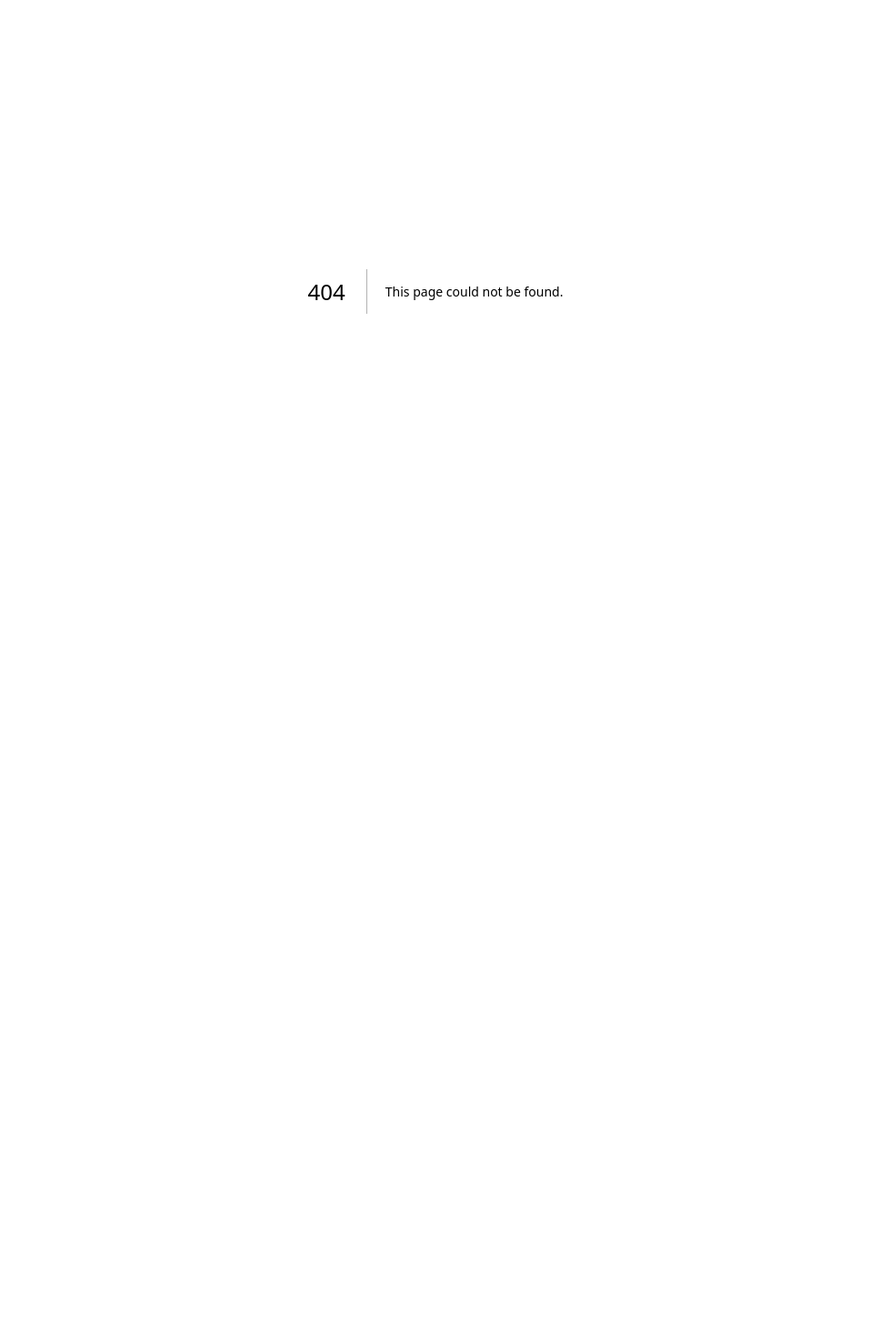
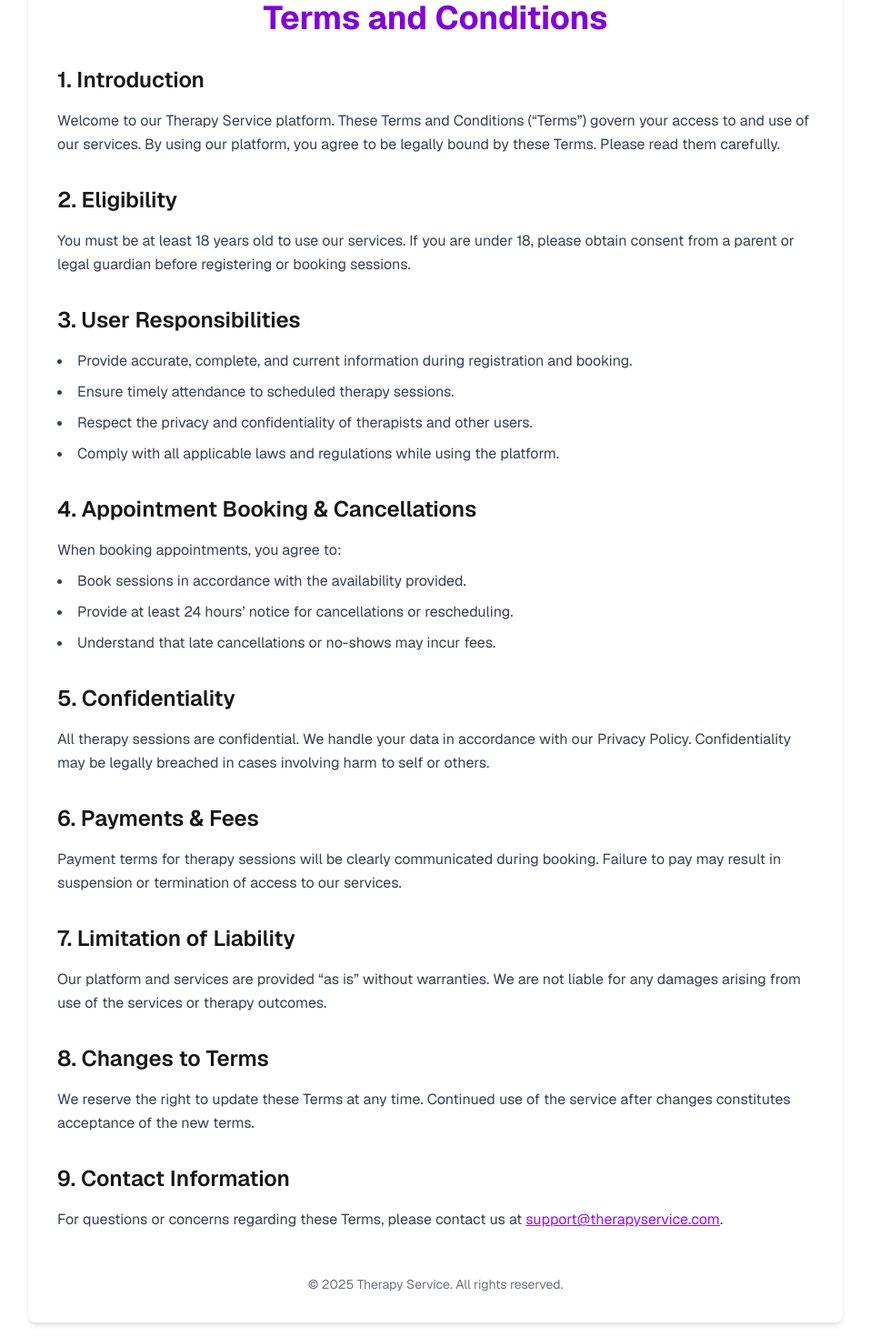
Before and after one commit to NathanKhonyongwa/AppointmentBooking, a Next.js app in the folder appointment/: page /Customer/Terms in a window 1280 px wide. Before the commit this address had no page. Shown: the part 80-1550 px from the top of the page at 91% size, without its empty margins (161-1118 px from the left). Before the commit the page ends 800 px from the top, so only its background shows below. Built offline with nearby package versions, Linux system fonts and the light colour scheme.

Commit message:
Terms and Conditions

```diff
--- a/appointment/src/app/Customer/Navbar/page.js
+++ b/appointment/src/app/Customer/Navbar/page.js
@@ -1,24 +1,25 @@
 "use client";
 
-import Link from 'next/link';
-import { usePathname } from 'next/navigation';
+import Link from "next/link";
+import { usePathname } from "next/navigation";
 import {
   HomeIcon,
   CalendarDaysIcon,
   ClipboardDocumentListIcon,
   UserCircleIcon,
   Cog6ToothIcon,
-} from '@heroicons/react/24/outline';
+  ArrowRightOnRectangleIcon,
+} from "@heroicons/react/24/outline";
 
 const navItems = [
-  { name: 'Home', href: '/Customer', icon: HomeIcon },
-  { name: 'Book Appointment', href: '../Customer/MyBookings', icon: CalendarDaysIcon },
-  { name: 'My Sessions', href: '/client/sessions', icon: ClipboardDocumentListIcon },
-  { name: 'Profile', href: '/client/profile', icon: UserCircleIcon },
-  { name: 'Settings', href: '/client/settings', icon: Cog6ToothIcon },
+  { name: "Home", href: "/Customer", icon: HomeIcon },
+  { name: "Book Appointment", href: "/Customer/MyBookings", icon: CalendarDaysIcon },
+  { name: "My Sessions", href: "/client/sessions", icon: ClipboardDocumentListIcon },
+  { name: "Profile", href: "/client/profile", icon: UserCircleIcon },
+  { name: "Settings", href: "/client/settings", icon: Cog6ToothIcon },
 ];
 
-export default function ClientNavbar() {
+export default function Navbar() {
   const pathname = usePathname();
 
   return (
@@ -37,8 +38,8 @@ export default function ClientNavbar() {
                     className={`flex items-center gap-1 px-3 py-2 rounded-md text-sm font-medium
                       ${
                         isActive
-                          ? 'text-purple-700 bg-purple-100'
-                          : 'text-gray-600 hover:text-purple-700 hover:bg-purple-50'
+                          ? "text-purple-700 bg-purple-100"
+                          : "text-gray-600 hover:text-purple-700 hover:bg-purple-50"
                       } transition`}
                   >
                     <Icon className="w-5 h-5" />
@@ -49,7 +50,14 @@ export default function ClientNavbar() {
             })}
           </ul>
 
-          {/* Mobile menu button - optional for future */}
+          {/* Logout button */}
+          <Link
+            href="/logout"
+            className="hidden md:flex items-center gap-1 px-3 py-2 rounded-md text-sm font-medium text-red-600 hover:bg-red-100 transition"
+          >
+            <ArrowRightOnRectangleIcon className="w-5 h-5" />
+            Logout
+          </Link>
         </div>
       </div>
     </nav>
--- /dev/null
+++ b/appointment/src/app/Customer/Terms/page.js
@@ -0,0 +1,98 @@
+'use client';
+
+import Link from 'next/link';
+
+export default function TermsAndConditions() {
+  return (
+    <main className="max-w-4xl mx-auto p-8 bg-white rounded-lg shadow-md my-12 font-sans">
+      <h1 className="text-4xl font-bold text-purple-700 mb-8 text-center">
+        Terms and Conditions
+      </h1>
+
+      <section className="mb-8">
+        <h2 className="text-2xl font-semibold mb-4">1. Introduction</h2>
+        <p className="text-gray-700 leading-relaxed">
+          Welcome to our Therapy Service platform. These Terms and Conditions (“Terms”) govern your
+          access to and use of our services. By using our platform, you agree to be legally bound
+          by these Terms. Please read them carefully.
+        </p>
+      </section>
+
+      <section className="mb-8">
+        <h2 className="text-2xl font-semibold mb-4">2. Eligibility</h2>
+        <p className="text-gray-700 leading-relaxed">
+          You must be at least 18 years old to use our services. If you are under 18, please obtain
+          consent from a parent or legal guardian before registering or booking sessions.
+        </p>
+      </section>
+
+      <section className="mb-8">
+        <h2 className="text-2xl font-semibold mb-4">3. User Responsibilities</h2>
+        <ul className="list-disc list-inside text-gray-700 space-y-2 leading-relaxed">
+          <li>Provide accurate, complete, and current information during registration and booking.</li>
+          <li>Ensure timely attendance to scheduled therapy sessions.</li>
+          <li>Respect the privacy and confidentiality of therapists and other users.</li>
+          <li>Comply with all applicable laws and regulations while using the platform.</li>
+        </ul>
+      </section>
+
+      <section className="mb-8">
+        <h2 className="text-2xl font-semibold mb-4">4. Appointment Booking & Cancellations</h2>
+        <p className="text-gray-700 leading-relaxed mb-2">
+          When booking appointments, you agree to:
+        </p>
+        <ul className="list-disc list-inside text-gray-700 space-y-2 leading-relaxed">
+          <li>Book sessions in accordance with the availability provided.</li>
+          <li>Provide at least 24 hours’ notice for cancellations or rescheduling.</li>
+          <li>Understand that late cancellations or no-shows may incur fees.</li>
+        </ul>
+      </section>
+
+      <section className="mb-8">
+        <h2 className="text-2xl font-semibold mb-4">5. Confidentiality</h2>
+        <p className="text-gray-700 leading-relaxed">
+          All therapy sessions are confidential. We handle your data in accordance with our Privacy
+          Policy. Confidentiality may be legally breached in cases involving harm to self or others.
+        </p>
+      </section>
+
+      <section className="mb-8">
+        <h2 className="text-2xl font-semibold mb-4">6. Payments & Fees</h2>
+        <p className="text-gray-700 leading-relaxed">
+          Payment terms for therapy sessions will be clearly communicated during booking. Failure
+          to pay may result in suspension or termination of access to our services.
+        </p>
+      </section>
+
+      <section className="mb-8">
+        <h2 className="text-2xl font-semibold mb-4">7. Limitation of Liability</h2>
+        <p className="text-gray-700 leading-relaxed">
+          Our platform and services are provided “as is” without warranties. We are not liable for
+          any damages arising from use of the services or therapy outcomes.
+        </p>
+      </section>
+
+      <section className="mb-8">
+        <h2 className="text-2xl font-semibold mb-4">8. Changes to Terms</h2>
+        <p className="text-gray-700 leading-relaxed">
+          We reserve the right to update these Terms at any time. Continued use of the service
+          after changes constitutes acceptance of the new terms.
+        </p>
+      </section>
+
+      <section className="mb-8">
+        <h2 className="text-2xl font-semibold mb-4">9. Contact Information</h2>
+        <p className="text-gray-700 leading-relaxed">
+          For questions or concerns regarding these Terms, please contact us at{' '}
+          <a href="mailto:support@therapyservice.com" className="text-purple-600 underline">
+            support@therapyservice.com
+          </a>.
+        </p>
+      </section>
+
+      <footer className="text-center text-gray-500 text-sm mt-12">
+        &copy; {new Date().getFullYear()} Therapy Service. All rights reserved.
+      </footer>
+    </main>
+  );
+}
--- a/appointment/src/app/Register/page.js
+++ b/appointment/src/app/Register/page.js
@@ -8,15 +8,39 @@ export default function RegisterPage() {
     email: '',
     password: '',
     confirmPassword: '',
+    acceptedTerms: false,
   });
 
+  const [errors, setErrors] = useState({});
+
   const handleChange = (e) => {
-    setForm({ ...form, [e.target.name]: e.target.value });
+    const { name, value, type, checked } = e.target;
+    setForm((prev) => ({
+      ...prev,
+      [name]: type === 'checkbox' ? checked : value,
+    }));
+    setErrors((prev) => ({ ...prev, [name]: '' }));
+  };
+
+  const validate = () => {
+    const errs = {};
+    if (!form.name.trim()) errs.name = 'Name is required';
+    if (!form.email.trim()) errs.email = 'Email is required';
+    if (!form.password) errs.password = 'Password is required';
+    if (form.password !== form.confirmPassword)
+      errs.confirmPassword = 'Passwords do not match';
+    if (!form.acceptedTerms) errs.acceptedTerms = 'You must accept the terms';
+    return errs;
   };
 
   const handleSubmit = (e) => {
     e.preventDefault();
-    // Add your registration logic here: validation, API calls, etc.
+    const validationErrors = validate();
+    if (Object.keys(validationErrors).length > 0) {
+      setErrors(validationErrors);
+      return;
+    }
+    // Your registration logic here (e.g., API call)
     alert('Registration form submitted!');
   };
 
@@ -27,6 +51,7 @@ export default function RegisterPage() {
           Register Account
         </h2>
         <form onSubmit={handleSubmit} className="space-y-5">
+          {/* Name */}
           <div>
             <label className="block text-gray-800 text-sm mb-1" htmlFor="name">
               Full Name
@@ -37,10 +62,17 @@ export default function RegisterPage() {
               id="name"
               value={form.name}
               onChange={handleChange}
+              className={`w-full px-4 py-3 rounded-xl bg-gray-100 border ${
+                errors.name ? 'border-red-500' : 'border-gray-200'
+              } focus:outline-none focus:ring-2 focus:ring-purple-300`}
               required
-              className="w-full px-4 py-3 rounded-xl bg-gray-100 border border-gray-200 focus:outline-none focus:ring-2 focus:ring-purple-300"
             />
+            {errors.name && (
+              <p className="text-red-500 text-sm mt-1">{errors.name}</p>
+            )}
           </div>
+
+          {/* Email */}
           <div>
             <label className="block text-gray-800 text-sm mb-1" htmlFor="email">
               Email Address
@@ -51,12 +83,22 @@ export default function RegisterPage() {
               id="email"
               value={form.email}
               onChange={handleChange}
+              className={`w-full px-4 py-3 rounded-xl bg-gray-100 border ${
+                errors.email ? 'border-red-500' : 'border-gray-200'
+              } focus:outline-none focus:ring-2 focus:ring-purple-300`}
               required
-              className="w-full px-4 py-3 rounded-xl bg-gray-100 border border-gray-200 focus:outline-none focus:ring-2 focus:ring-purple-300"
             />
+            {errors.email && (
+              <p className="text-red-500 text-sm mt-1">{errors.email}</p>
+            )}
           </div>
+
+          {/* Password */}
           <div>
-            <label className="block text-gray-800 text-sm mb-1" htmlFor="password">
+            <label
+              className="block text-gray-800 text-sm mb-1"
+              htmlFor="password"
+            >
               Password
             </label>
             <input
@@ -65,12 +107,22 @@ export default function RegisterPage() {
               id="password"
               value={form.password}
               onChange={handleChange}
+              className={`w-full px-4 py-3 rounded-xl bg-gray-100 border ${
+                errors.password ? 'border-red-500' : 'border-gray-200'
+              } focus:outline-none focus:ring-2 focus:ring-purple-300`}
               required
-              className="w-full px-4 py-3 rounded-xl bg-gray-100 border border-gray-200 focus:outline-none focus:ring-2 focus:ring-purple-300"
             />
+            {errors.password && (
+              <p className="text-red-500 text-sm mt-1">{errors.password}</p>
+            )}
           </div>
+
+          {/* Confirm Password */}
           <div>
-            <label className="block text-gray-800 text-sm mb-1" htmlFor="confirmPassword">
+            <label
+              className="block text-gray-800 text-sm mb-1"
+              htmlFor="confirmPassword"
+            >
               Confirm Password
             </label>
             <input
@@ -79,14 +131,54 @@ export default function RegisterPage() {
               id="confirmPassword"
               value={form.confirmPassword}
               onChange={handleChange}
+              className={`w-full px-4 py-3 rounded-xl bg-gray-100 border ${
+                errors.confirmPassword ? 'border-red-500' : 'border-gray-200'
+              } focus:outline-none focus:ring-2 focus:ring-purple-300`}
               required
-              className="w-full px-4 py-3 rounded-xl bg-gray-100 border border-gray-200 focus:outline-none focus:ring-2 focus:ring-purple-300"
             />
+            {errors.confirmPassword && (
+              <p className="text-red-500 text-sm mt-1">{errors.confirmPassword}</p>
+            )}
           </div>
 
+          {/* Terms and Conditions */}
+          <div className="flex items-center space-x-3">
+            <input
+              type="checkbox"
+              id="acceptedTerms"
+              name="acceptedTerms"
+              checked={form.acceptedTerms}
+              onChange={handleChange}
+              className={`w-5 h-5 rounded border-gray-300 focus:ring-2 focus:ring-purple-400 ${
+                errors.acceptedTerms ? 'border-red-500' : ''
+              }`}
+            />
+            <label
+              htmlFor="acceptedTerms"
+              className="text-gray-700 text-sm select-none"
+            >
+              I accept the{' '}
+              <Link
+                href="/Customer/Terms"
+                className="text-purple-600 underline hover:text-purple-800"
+                target="_blank"
+                rel="noopener noreferrer"
+              >
+                Terms and Conditions
+              </Link>
+            </label>
+          </div>
+          {errors.acceptedTerms && (
+            <p className="text-red-500 text-sm mt-1">{errors.acceptedTerms}</p>
+          )}
+
+          {/* Submit Button */}
           <button
             type="submit"
-            className="w-full py-3 bg-purple-600 hover:bg-purple-700 text-white rounded-xl font-semibold text-lg transition-shadow shadow-md hover:shadow-lg"
+            disabled={!form.acceptedTerms}
+            className={`w-full py-3 bg-purple-600 hover:bg-purple-700 text-white rounded-xl font-semibold text-lg transition-shadow shadow-md hover:shadow-lg ${
+              !form.acceptedTerms ? 'opacity-50 cursor-not-allowed' : ''
+            }`}
           >
             Register
           </button>
```
Also changed, not shown: appointment/src/app/Customer/page.js (+76 -29 lines).
